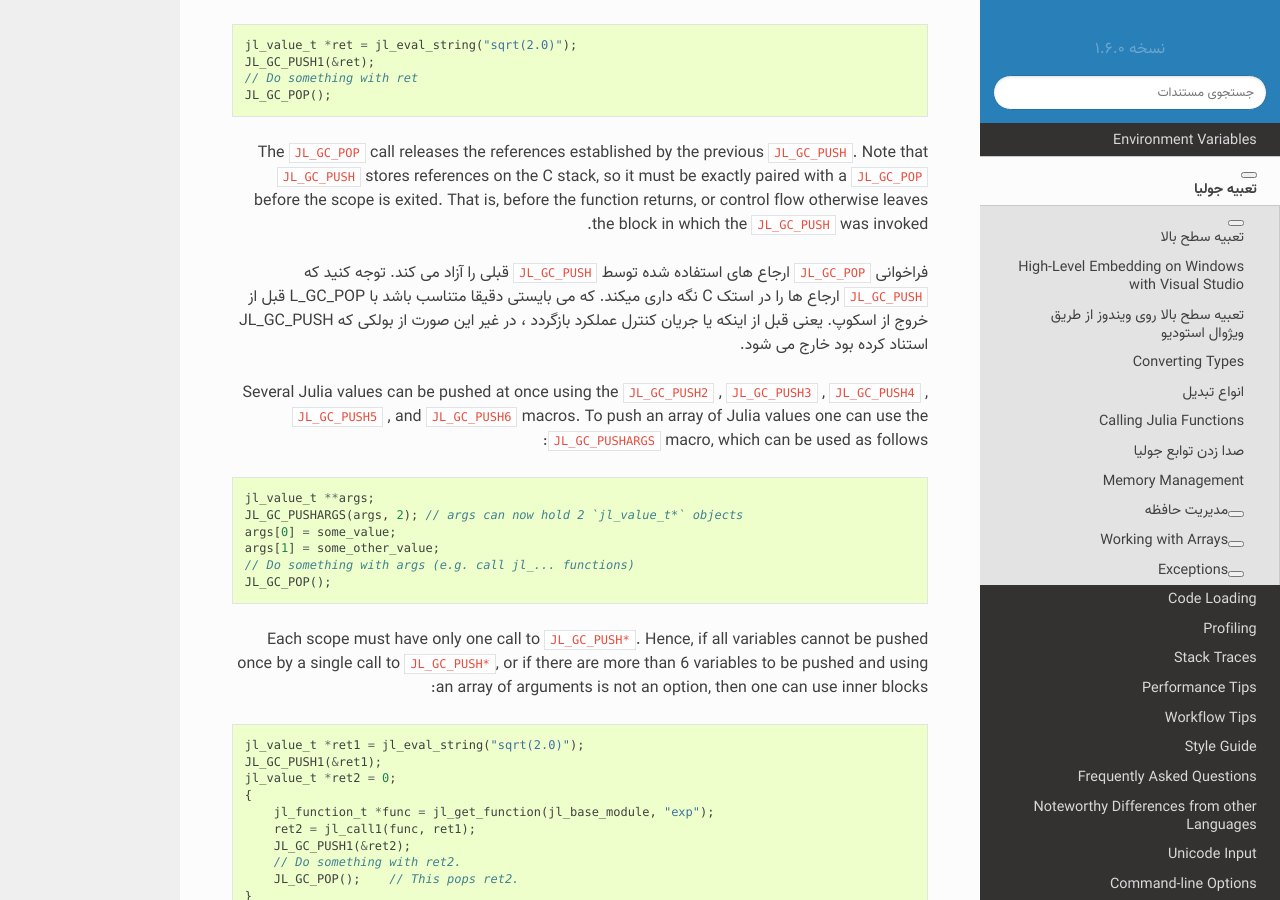
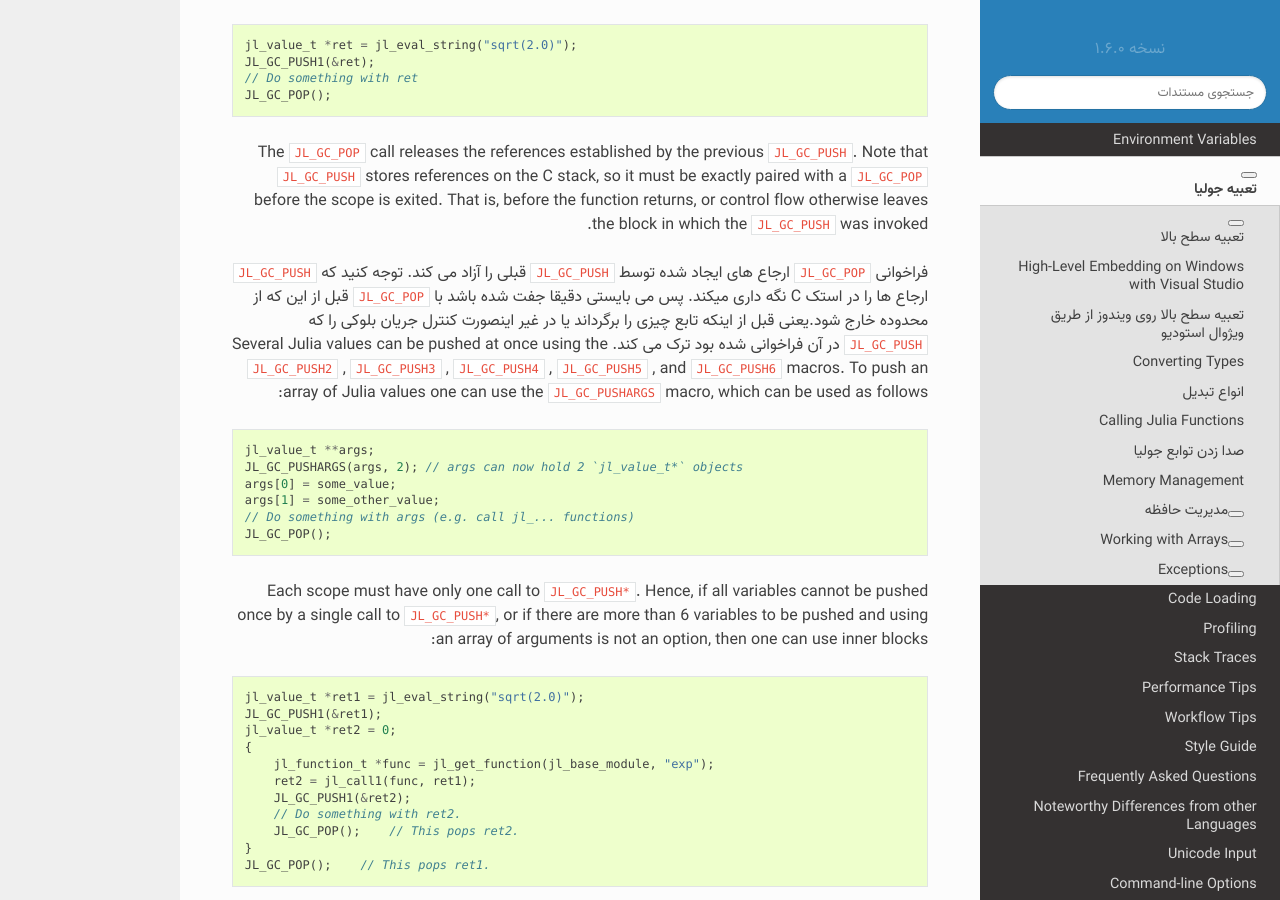
Before and after one commit to AppliedLinearAlgebra-Sharif/julia-docs, a Sphinx documentation site: the page built from docs/manual/embedding.md, in a window 1280 px wide and 900 px high, scrolled down 8875 px. Built offline with Sphinx 7.4.7 and the Read the Docs theme 2.0.0, drawn with Linux system fonts in a browser that asks for light colours; pages that are not in the unit, such as notebooks, are missing from menus.

Commit message:
Update embedding.md

```diff
--- a/docs/manual/embedding.md
+++ b/docs/manual/embedding.md
@@ -347,8 +347,7 @@ The `JL_GC_POP` call releases the references established by the previous `JL_GC_
 before the scope is exited. That is, before the function returns, or control flow otherwise
 leaves the block in which the `JL_GC_PUSH` was invoked.
 
-فراخوانی `JL_GC_POP`  ارجاع های استفاده شده توسط `JL_GC_PUSH` قبلی را آزاد می کند. توجه کنید که `JL_GC_PUSH` ارجاع ها را در استک C نگه داری میکند. که می بایستی دقیقا متناسب باشد با L_GC_POP  قبل از خروج از اسکوپ. یعنی قبل از اینکه یا جریان کنترل عملکرد بازگردد ، در غیر این صورت از بولکی که JL_GC_PUSH استناد کرده بود خارج می شود.
-
+فراخوانی `JL_GC_POP`  ارجاع های ایجاد شده توسط `JL_GC_PUSH` قبلی را آزاد می کند. توجه کنید که `JL_GC_PUSH` ارجاع ها را در استک C نگه داری میکند. پس می بایستی دقیقا جفت شده باشد با `JL_GC_POP` قبل از این که از محدوده خارج شود.یعنی قبل از اینکه تابع چیزی را برگرداند یا در غیر اینصورت کنترل جریان بلوکی را که `JL_GC_PUSH` در آن فراخوانی شده بود ترک می کند.
 Several Julia values can be pushed at once using the `JL_GC_PUSH2` , `JL_GC_PUSH3` , `JL_GC_PUSH4` ,
 `JL_GC_PUSH5` , and `JL_GC_PUSH6` macros. To push an array of Julia values one can use the
 `JL_GC_PUSHARGS` macro, which can be used as follows:
```
